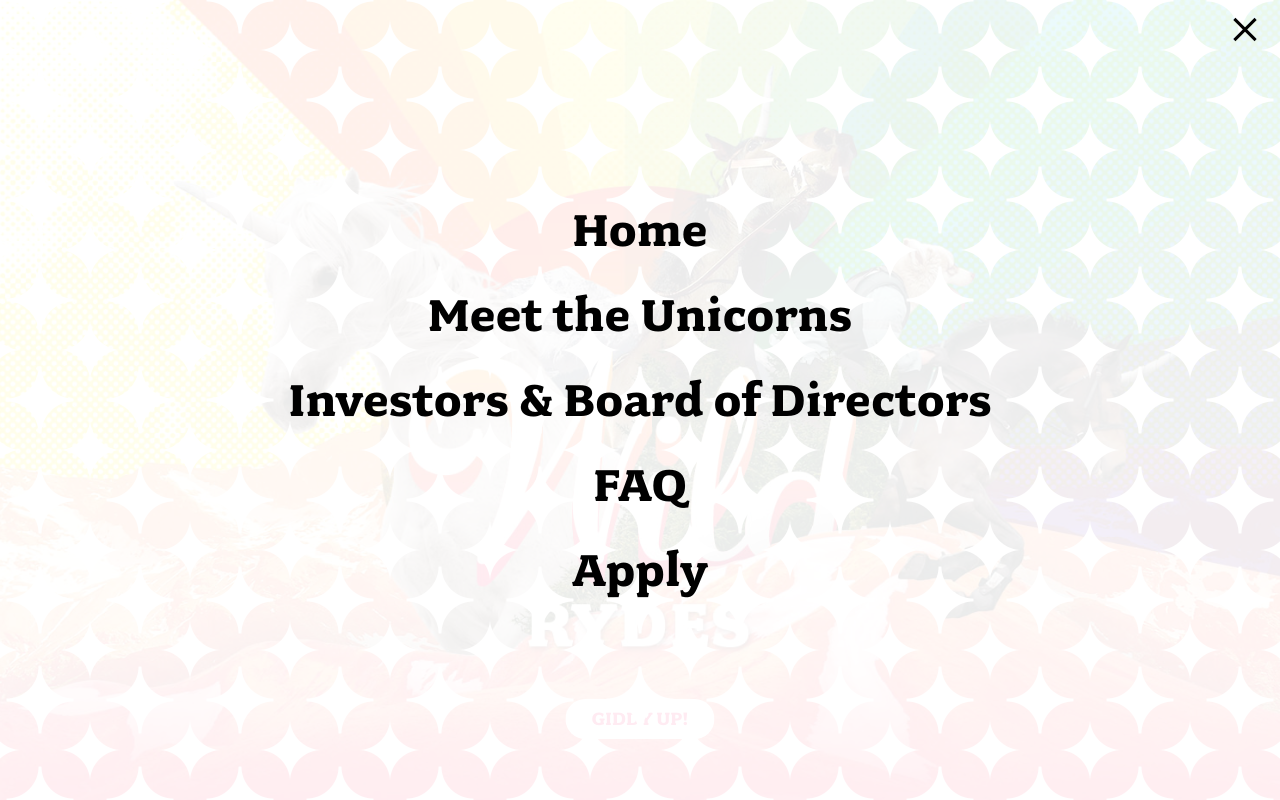
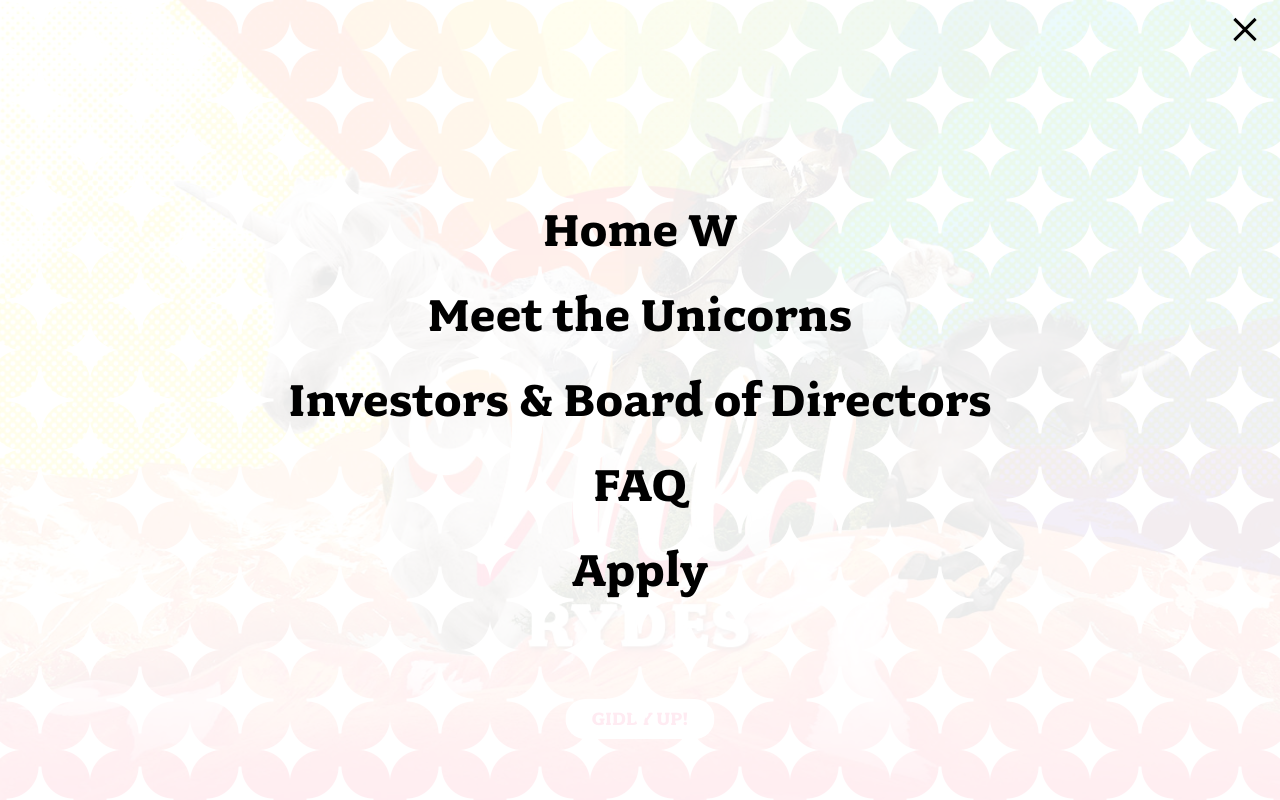
Before and after one commit to wromantapia/cloud2023, a plain HTML site: page index.html in a window 1280 px wide. Both pictures are taken after a click on the button "Menu". Shown: the top 800 px of the page. Drawn offline with Linux system fonts and the light colour scheme.

Commit message:
version 2

```diff
--- a/index.html
+++ b/index.html
@@ -17,7 +17,7 @@
     <h1 class="title">Wild Rydes</h1>
     <nav class="site-nav">
       <ul>
-        <li><a href="index.html">Home</a></li>
+        <li><a href="index.html">Home W</a></li>
         <li><a href="unicorns.html">Meet the Unicorns</a></li>
         <li><a href="investors.html">Investors &amp; Board of Directors</a></li>
         <li><a href="faq.html">FAQ</a></li>
```
